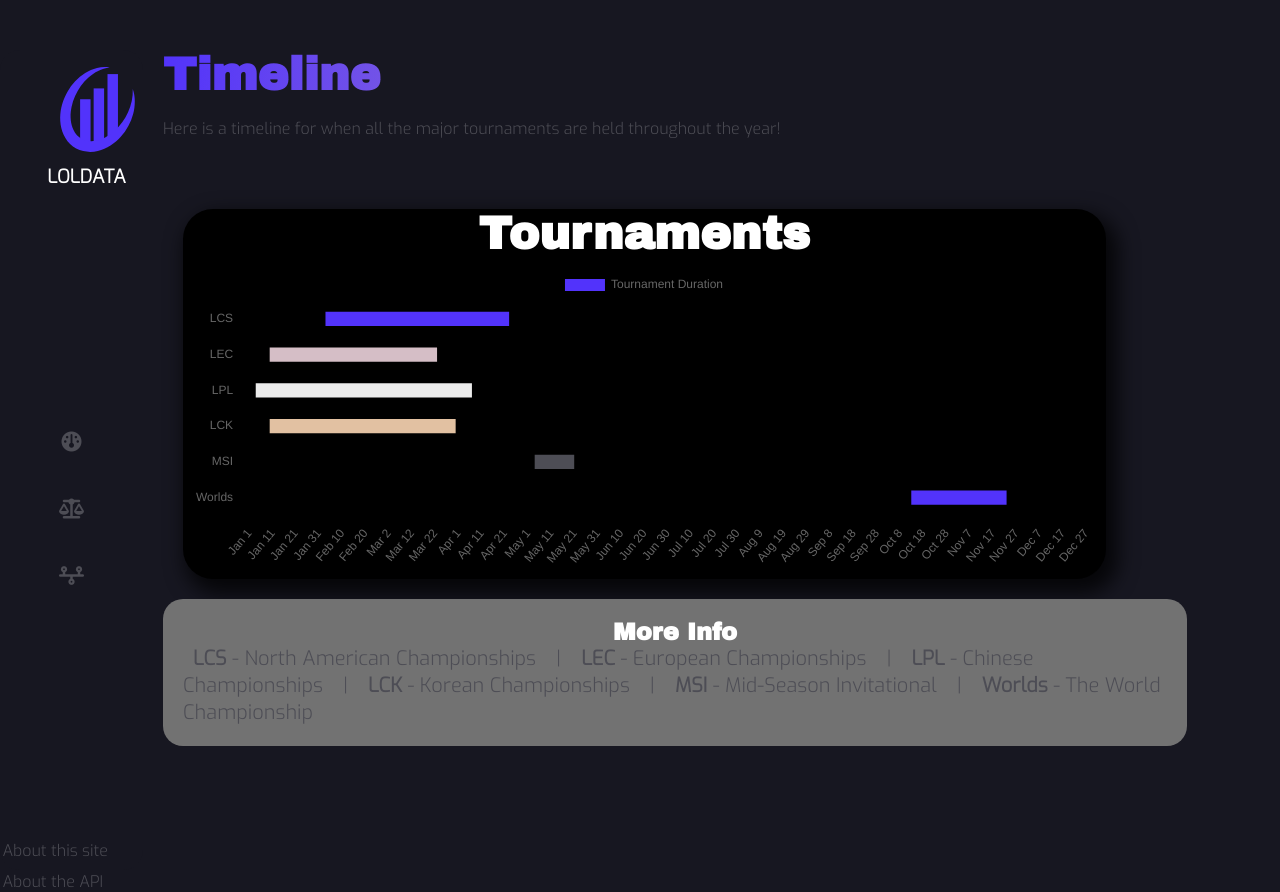
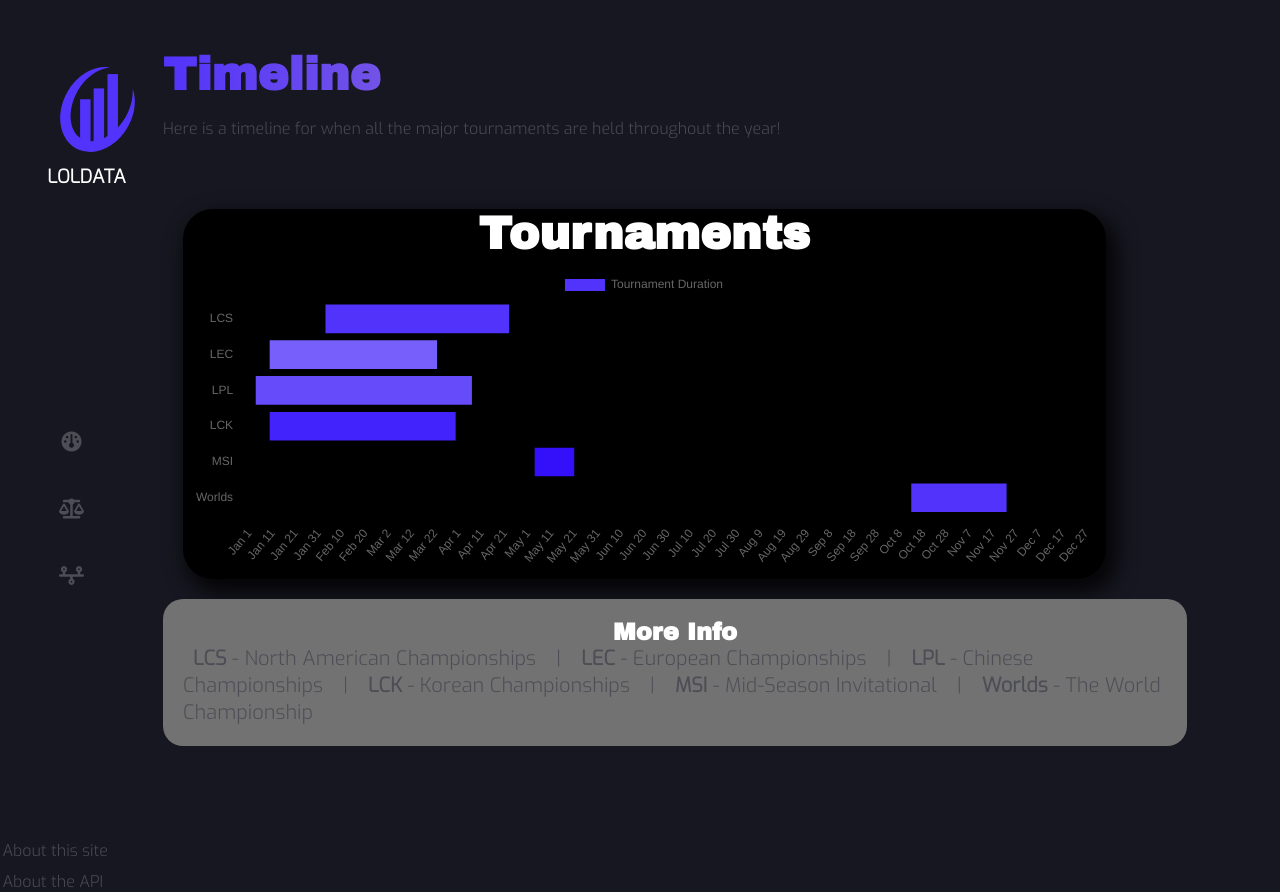
Before and after one commit to WiaanDuvenhage-200307/loldata, a React (Create React App) app: page /Timeline in a window 1280 px wide. Built offline with nearby package versions, Linux system fonts and the light colour scheme; no server answers.

Commit message:
Changed colors

```diff
--- a/src/components/charts/BarChart.js
+++ b/src/components/charts/BarChart.js
@@ -23,10 +23,10 @@
                     data: [12, 19, 3, 5, 2],
                     backgroundColor: [
                         '#5233FB',
-                        '#D5BEC6',
-                        '#ECECEC',
-                        '#E2C1A2',
-                        '#4D4D55'
+                        '#775FFC',
+                        '#664BFB',
+                        '#4323FB',
+                        '#3310F9'
                     ],
                     borderColor: [
                         'rgba(255, 99, 132, 1)',
--- a/src/components/charts/DoughnutChart.js
+++ b/src/components/charts/DoughnutChart.js
@@ -37,14 +37,13 @@
             data: doughnutChartInfo,
             backgroundColor: [
                 '#5233FB',
-                '#D5BEC6',
-                '#ECECEC',
-                '#E2C1A2',
-                '#4D4D55'
+                '#775FFC',
+                '#664BFB',
+                '#4323FB',
+                '#3310F9'
             ],
             borderColor: [
-                'rgba(255, 99, 132, 1)',
-                'rgba(54, 162, 235, 1)'
+                'rgba(255, 99, 132, 1)'
             ],
             borderWidth: 0
         }],
--- a/src/components/charts/TimeChart.js
+++ b/src/components/charts/TimeChart.js
@@ -34,10 +34,10 @@
                         ],
                         backgroundColor: [
                             '#5233FB',
-                            '#D5BEC6',
-                            '#ECECEC',
-                            '#E2C1A2',
-                            '#4D4D55'
+                            '#775FFC',
+                            '#664BFB',
+                            '#4323FB',
+                            '#3310F9'
                         ],
                         borderColor: [
                             'rgba(255, 99, 132, 1)',
@@ -47,7 +47,7 @@
                             'rgba(153, 102, 255, 1)',
                             'rgba(255, 159, 64, 1)'
                         ],
-                        barPercentage: 0.5
+                        barPercentage: 1
                     }]}}
                     options={{
                         maintainAspectRatio: false,
```
